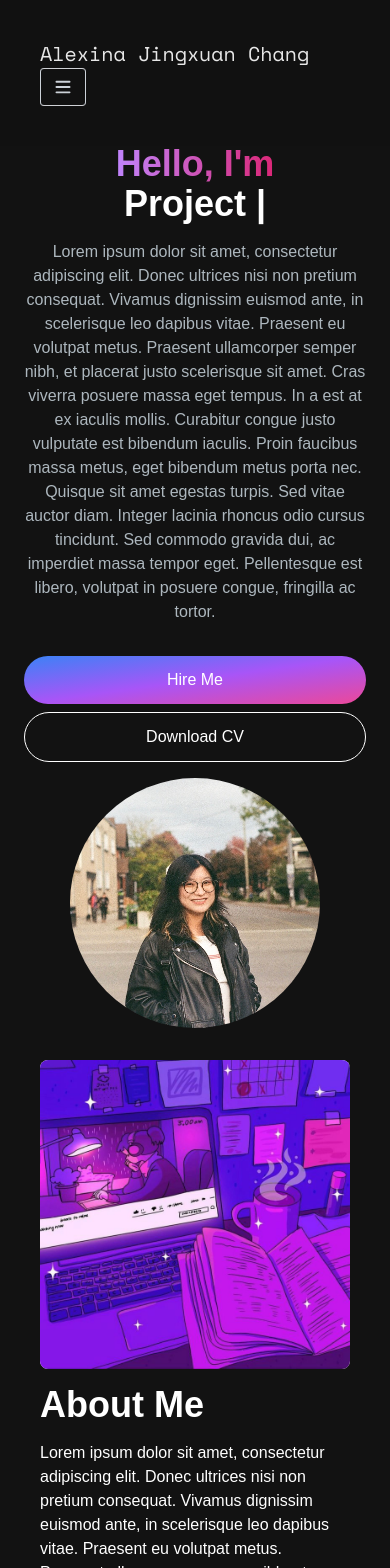
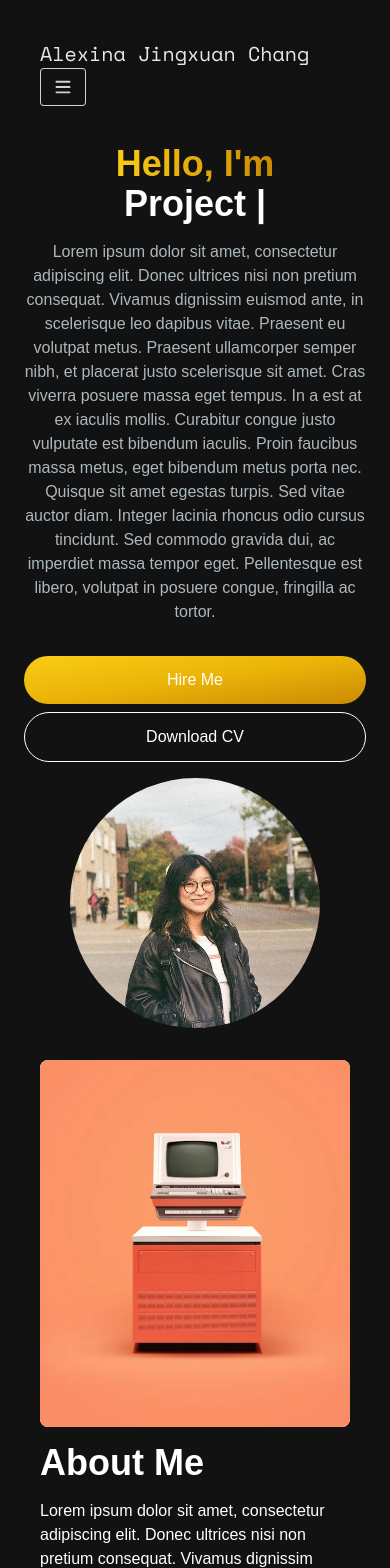
Before and after one commit to Alexinha/portfolio-website, a Next.js app: page / in a window 390 px wide. Shown: the top 1568 px of the page. Built offline with nearby package versions, Linux system fonts and the light colour scheme.

Commit message:
some css change

```diff
--- a/app/components/AboutSection.jsx
+++ b/app/components/AboutSection.jsx
@@ -52,10 +52,10 @@ const AboutSection = () => {
   };
 
   return (
-    <section className="text-white">
+    <section className="text-white" id="about">
       <div className="sm:items-center md:items-start md:grid md:grid-cols-2 gap-8 py-8 px-4 xl:gap-16 sm:py-16 xl:py-16">
         <Image
-          src="/images/vaporwave.jpg"
+          src="/images/orange-computer.png"
           width={400}
           height={400}
           className="rounded-lg opacity-100 bg-[#ffffff] md:mt-8"
--- a/app/components/EmailSection.jsx
+++ b/app/components/EmailSection.jsx
@@ -41,8 +41,11 @@ const EmailSection = () => {
   };
 
   return (
-    <section className="grid md:grid-cols-2 my-12 md:my-12 py-24 gap-4 relative">
-      <div className="bg-[radial-gradient(ellipse_at_center,_var(--tw-gradient-stops))] from-purple-900 to-transparent rounded-full h-80 w-80 z-0 blur-lg absolute top-3/4 -left-4 transform -translate-x-1/2 -translate-1/2"></div>
+    <section
+      className="grid md:grid-cols-2 my-12 md:my-12 py-24 gap-4 relative"
+      id="contact"
+    >
+      <div className="bg-[radial-gradient(ellipse_at_center,_var(--tw-gradient-stops))] from-primary-900 to-transparent rounded-full h-80 w-80 z-0 blur-lg absolute top-3/4 -left-4 transform -translate-x-1/2 -translate-1/2"></div>
       <div className="z-10">
         <h5 className="text-xl font-bold text-white my-2">Let's connect!</h5>
         <p className="text-[#ADB7BE] mb-4 max-w-md">
@@ -113,7 +116,7 @@ const EmailSection = () => {
           </div>
           <button
             type="submit"
-            className="bg-purple-500 hover:bg-purple-600 text-white font-medium py-2.5 px-5 rounded-lg w-full"
+            className="bg-primary-500 hover:bg-primary-600 text-white font-medium py-2.5 px-5 rounded-lg w-full"
           >
             Send Message
           </button>
--- a/app/components/Footer.jsx
+++ b/app/components/Footer.jsx
@@ -5,7 +5,7 @@ const Footer = () => {
   return (
     <footer className="footer border border-y-[#33353F] border-l-transparent border-r-transparent text-white">
       <div className="container p-12 flex justify-between">
-        <span style={{ fontFamily: themeMain.fonts.signature }}>
+        <span style={{ fontFamily: themeMain.fonts.signature, zIndex: 100 }}>
           Alexina J. Chang
         </span>
         <p className="text-slate-600">All rights reserved.</p>
--- a/app/components/HeroSection.jsx
+++ b/app/components/HeroSection.jsx
@@ -10,7 +10,7 @@ export const HeroSection = () => {
         {/* left side section  */}
         <div className="col-span-8 place-self-center text-center sm:text-left justify-self-start">
           <h1 className="text-white mb-4 text-4xl sm:text-5xl lg:text-6xl lg:leading-normal font-extrabold">
-            <span className="text-transparent bg-clip-text bg-gradient-to-r from-purple-400 to-pink-600">
+            <span className="text-transparent bg-clip-text bg-gradient-to-r from-primary-400 to-primary-600">
               Hello, I'm{" "}
             </span>
             <br></br>
@@ -45,10 +45,10 @@ export const HeroSection = () => {
             fringilla ac tortor.
           </p>
           <div>
-            <button className="px-6 py-3 w-full rounded-full mt-2 sm:w-fit mr-4 bg-gradient-to-br from-blue-500 via-purple-500 to-pink-500 hover:bg-slate-200 text-white">
+            <button className="px-6 py-3 w-full rounded-full mt-2 sm:w-fit mr-4 bg-gradient-to-br from-primary-400 via-primary-500 to-primary-600 text-white hover:text-warmGray-400">
               Hire Me
             </button>
-            <button className="px-6 py-3 w-full rounded-full mt-2 sm:w-fit mr-4 bg-transparent hover:bg-slate-800 text-white border border-white">
+            <button className="px-6 py-3 w-full rounded-full mt-2 sm:w-fit mr-4 bg-transparent text-white border border-white hover:border-primary-100 hover:text-primary-400">
               <span>Download CV</span>
             </button>
           </div>
--- a/app/components/ProjectTag.jsx
+++ b/app/components/ProjectTag.jsx
@@ -2,7 +2,7 @@ import React from "react";
 
 const ProjectTag = ({ name, onClick, isSelected }) => {
   const buttonStyles = isSelected
-    ? "text-white border-purple-500"
+    ? "text-white border-primary-500"
     : "test-[#ADB7BE] border-slate-600 hover:border-white";
 
   return (
--- a/app/components/ProjectsSection.jsx
+++ b/app/components/ProjectsSection.jsx
@@ -70,7 +70,7 @@ const ProjectsSection = () => {
   // console.log(filteredProjects);
 
   return (
-    <>
+    <section id="projects">
       <h2 className="text-center text-4xl font-bold text-white mt-4 mb-8 md:mb-12">
         My Projects
       </h2>
@@ -104,7 +104,7 @@ const ProjectsSection = () => {
           />
         ))}
       </div>
-    </>
+    </section>
   );
 };
 
--- a/app/page.js
+++ b/app/page.js
@@ -19,7 +19,7 @@ export default function Home() {
       style={{ backgroundColor: themeMain.colors.background }}
     >
       <Navbar />
-      <div class="container mt-32 mx-auto px-6 py-4">
+      <div className="container mt-32 mx-auto px-6 py-4">
         <HeroSection />
         <AboutSection />
         <ProjectsSection />
--- a/tailwind.config.ts
+++ b/tailwind.config.ts
@@ -1,4 +1,5 @@
 import type { Config } from "tailwindcss";
+import colors from "tailwindcss/colors";
 
 const config: Config = {
   content: [
@@ -13,6 +14,11 @@ const config: Config = {
         foreground: "var(--foreground)",
       },
     },
+    colors:{
+      ...colors,
+      primary: colors.yellow,
+      //secondary: colors.green,
+    }
   },
   plugins: [],
 };
```
Also changed, not shown: public/images/orange-computer.png (added).
